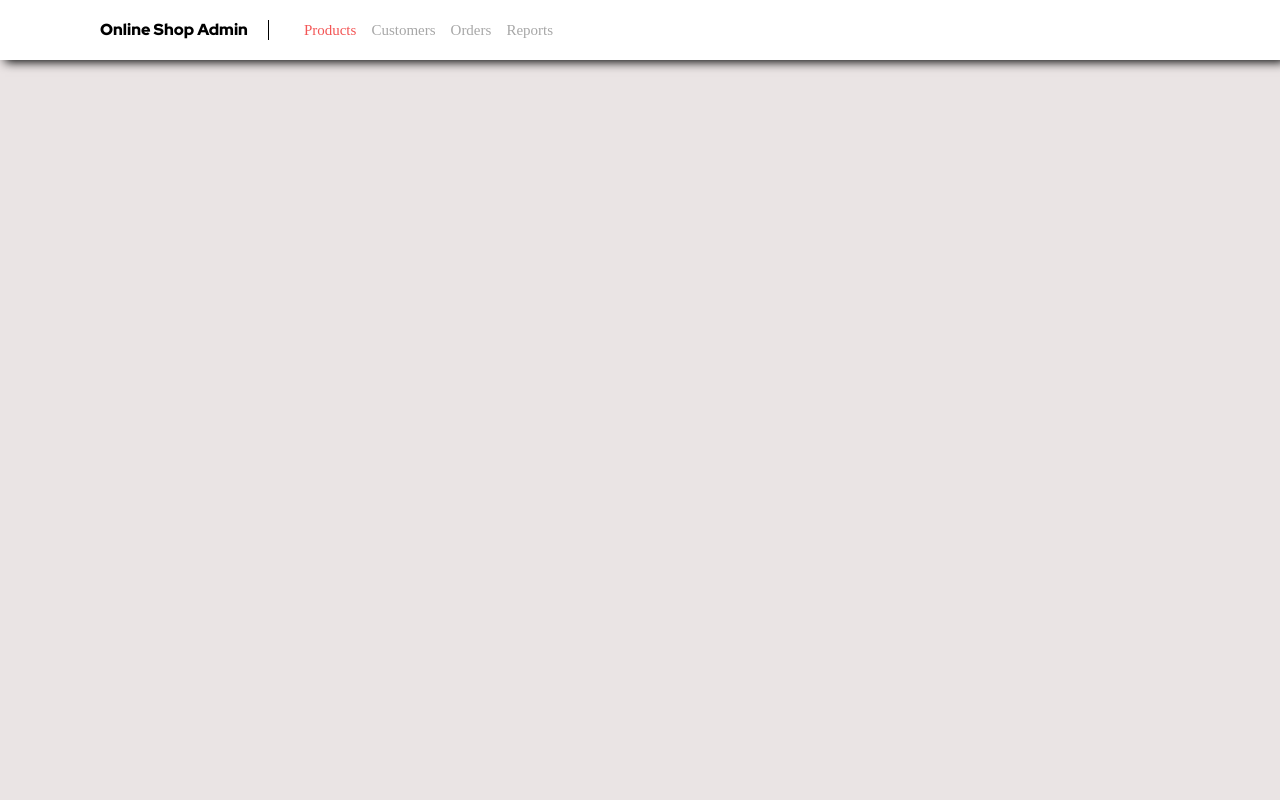
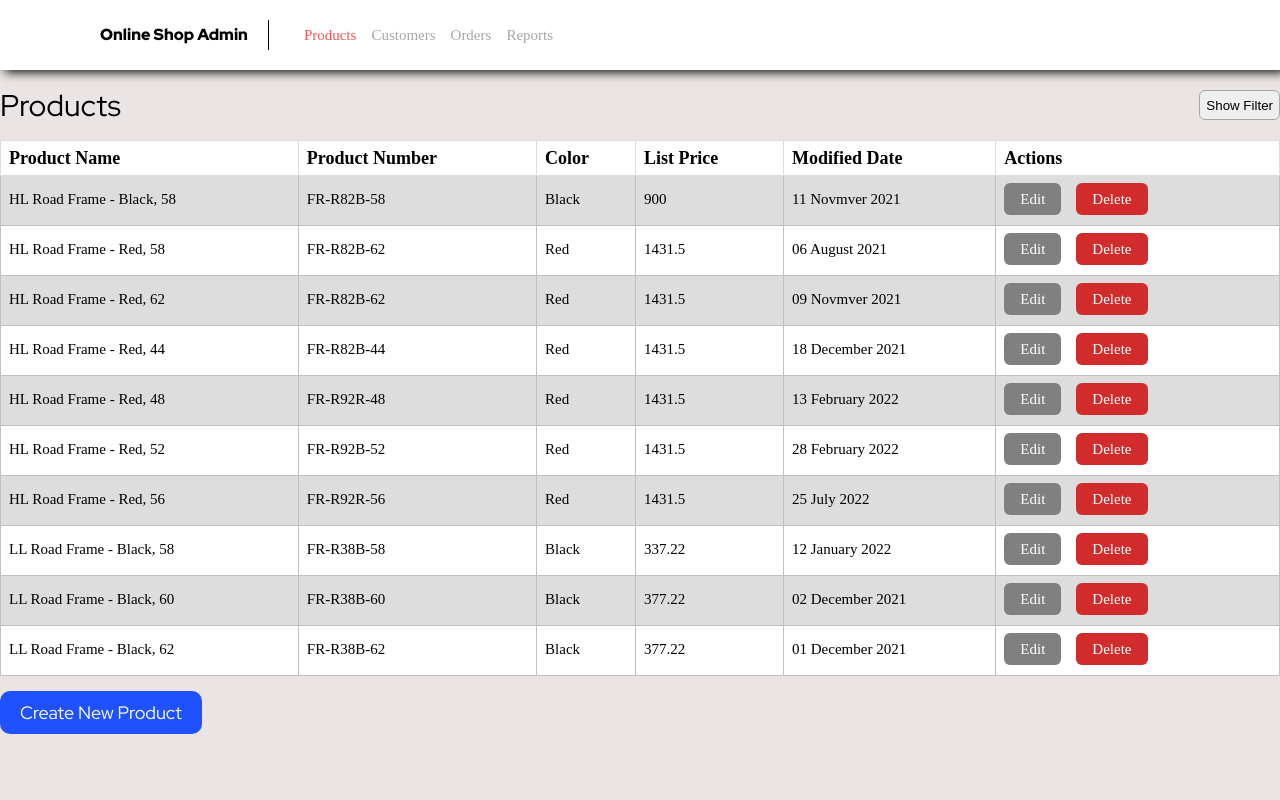
Before and after one commit to Gvanttsa/GITA-final-project, a plain HTML site: page index.html in a window 1280 px wide. Shown: the top 800 px of the page. Drawn offline with Linux system fonts and the light colour scheme.

Commit message:
add table/ form/validation

```diff
--- a/css/style.css
+++ b/css/style.css
@@ -13,7 +13,7 @@ body {
 }
 .line {
     width: 1px;
-    height: 20px;
+    height: 30px;
     background-color: black;
     margin: 0 20px;
 }
@@ -36,6 +36,7 @@ body {
 .active {
     color: rgb(243, 86, 86);
 }
+
 /* other html files */
 .coming-soon {
     width: 300px;
@@ -50,7 +51,7 @@ body {
 .title {
     font-size: 40px;
     font-family: 'Red Hat Display', sans-serif;
-    margin: 50px 0 0 50px;
+    margin: 50px 0 0 65px;
 }
 .back-button{
     margin-left: 100px;
@@ -61,3 +62,148 @@ body {
     justify-content: center;
     align-items: center;
 }
+
+/*Table section */
+.title-filter {
+    display: flex;
+    justify-content: space-between;
+}
+.filter-btn {
+    border-radius: 6px;
+    border: 1px solid rgb(167, 167, 167);
+    height: 30px;
+}
+.table-section {
+    max-width: 1400px;
+    width: 100%;
+    margin: 0 auto;
+    margin-top: 20px;
+}
+.table-title {
+    font-size: 30px;
+    font-weight: 400;
+    font-family: 'Red Hat Display', sans-serif;
+    margin-bottom: 20px;
+}
+th {
+    border: 1px solid #ddd;
+    height: 30px;
+    padding: 8px;
+    text-align: left;
+    font-size: 18px;
+    font-weight: 800;
+}
+td {
+    border: 1px solid rgb(194, 191, 191);
+    padding: 16px 8px;
+    height: 50px;
+    font-size: 15px;
+}
+
+.table {
+    border-collapse: collapse;
+    width: 100%;
+}
+tr:nth-child(odd) {
+    background-color: #ffff;
+}
+tr:nth-child(even) {
+    background-color: #dddd;
+}
+.edit-button {
+    background-color: #808080;
+    border-radius: 6px;
+    color: #fff;
+    margin-right: 15px;
+    padding: 8px 16px;
+}
+.delete-button {
+    background-color: #D22B2B;
+    border-radius: 6px;
+    color: #fff;
+    margin-right: 15px;
+    padding: 8px 16px;
+}
+.new-product {
+    width: 180x;
+    background-color: #1F51FF;
+    padding: 10px 20px;
+    border-radius: 10px;
+    border: none;
+    color: #fff;
+    font-size: 18px;
+    font-family: 'Red Hat Display', sans-serif;
+    margin-top: 15px;
+}
+
+/* form */
+.form-style {
+    max-width: 600px;
+    width: 100%;
+    margin: 0 auto;
+    margin-top: 30px;
+    border-top: 1px solid rgb(186, 180, 180);
+    padding-top: 20px;
+}
+.input-style {
+    margin-left: 70px;
+    max-width: 350px;
+    width: 100%;
+    padding: 5px;
+    outline: none;
+
+}
+.input-wrapper {
+    margin-bottom: 15px;
+}
+.label-style {
+    width: 120px;
+    display: inline-block;
+}
+.buttons-wrapper {
+    text-align: end;
+    max-width: 545px;
+    width: 100%;
+
+}
+
+.save,
+.back-to,
+.cancel {
+    color: #fff;
+    padding: 6px;
+    border: none;
+    border-radius: 5px;
+    cursor: pointer;
+    font-size: 15px;
+
+}
+.save {
+    background-color: 	#228B22;
+}
+.back-to {
+    background-color: #808080;
+    /* display: inline-block; */
+}
+.cancel {
+    background-color: #D22B2B;
+}
+.error-text {
+    color: red;
+    font-style: italic;
+    display: block;
+}
+
+/* footer */
+.footer {
+    margin-top: 500px;
+    border-top: 1px solid rgb(186, 180, 180);
+    padding: 15px 70px;
+}
+.priveacy {
+    color: rgb(37, 122, 150);
+}
+.footer-text {
+    color: rgb(167, 167, 167);
+    font-size: 15x;
+}
--- a/index.html
+++ b/index.html
@@ -39,8 +39,33 @@
         </div>
     </header>
 
+    <section class="table-section">
+        <div class="title-filter">
+            <h2 class="table-title">Products</h2>
+            <button class="filter-btn">Show Filter</button>
+        </div>
+
+        <table class="table" id="table">
+            <tr>
+                <th>Product Name</th>
+                <th>Product Number</th>
+                <th>Color</th>
+                <th>List Price</th>
+                <th>Modified Date</th>
+                <th>Actions</th>
+            </tr>
+        </table>
+
+        <a href="form.html">
+            <button class="new-product" id="new-product">Create New Product</button>
+        </a>
+
+    </section>
 
 
+    <footer class="footer">
+        <p class="footer-text">&copy;2022 - Online Shop Admin - <span class="priveacy">Privacy</span></p>
+    </footer>
     <script src="script.js"></script>
 </body>
 </html>
--- a/script.js
+++ b/script.js
@@ -0,0 +1,121 @@
+//table
+let products = [
+    {
+        name: "HL Road Frame - Black, 58",
+        number: "FR-R82B-58",
+        color: "Black",
+        price: 900.00,
+        date: "11 Novmver 2021"
+    },
+    {
+        name: "HL Road Frame - Red, 58",
+        number: "FR-R82B-62",
+        color: "Red",
+        price: 1431.50,
+        date: "06 August 2021"
+    },
+    {
+        name: "HL Road Frame - Red, 62",
+        number: "FR-R82B-62",
+        color: "Red",
+        price: 1431.50,
+        date: "09 Novmver 2021"
+    },
+    {
+        name: "HL Road Frame - Red, 44",
+        number: "FR-R82B-44",
+        color: "Red",
+        price: 1431.50,
+        date: "18 December 2021"
+    },
+    {
+        name: "HL Road Frame - Red, 48",
+        number: "FR-R92R-48",
+        color: "Red",
+        price: 1431.50,
+        date: "13 February 2022"
+    },
+    {
+        name: "HL Road Frame - Red, 52",
+        number: "FR-R92B-52",
+        color: "Red",
+        price: 1431.50,
+        date: "28 February 2022"
+    },
+    {
+        name: "HL Road Frame - Red, 56",
+        number: "FR-R92R-56",
+        color: "Red",
+        price: 1431.50,
+        date: "25 July 2022"
+    },
+    {
+        name: "LL Road Frame - Black, 58",
+        number: "FR-R38B-58",
+        color: "Black",
+        price: 337.22,
+        date: "12 January 2022"
+    },
+    {
+        name: "LL Road Frame - Black, 60",
+        number: "FR-R38B-60",
+        color: "Black",
+        price: 377.22,
+        date: "02 December 2021"
+    },
+    {
+        name: "LL Road Frame - Black, 62",
+        number: "FR-R38B-62",
+        color: "Black",
+        price: 377.22,
+        date: "01 December 2021"
+    }
+]
+
+function createTable() {
+    let table = document.getElementById("table");
+
+    for(let product of products) {
+        let tr = document.createElement('tr');
+
+        let nameTd = document.createElement('td');
+        nameTd.textContent = product.name;
+
+        let numberTd = document.createElement('td');
+        numberTd.textContent = product.number;
+
+        let colorTd = document.createElement('td');
+        colorTd.textContent = product.color;
+
+        let priceTd = document.createElement('td');
+        priceTd.textContent = product.price;
+
+        let dateTd = document.createElement('td');
+        dateTd.textContent = product.date;
+
+        let editCell = document.createElement('td');
+
+        let buttonEdit = document.createElement('a');
+        buttonEdit.href = "edit.html?name=" + product.name;
+        buttonEdit.textContent = "Edit";
+        buttonEdit.classList.add("edit-button");
+
+        let buttonDelate = document.createElement('a');
+        buttonDelate.href = "delete.html?name" + product.name;
+        buttonDelate.textContent = "Delete";
+        buttonDelate.classList.add("delete-button");
+
+        editCell.appendChild(buttonEdit);
+        editCell.appendChild(buttonDelate);
+
+        tr.appendChild(nameTd);
+        tr.appendChild(numberTd);
+        tr.appendChild(colorTd);
+        tr.appendChild(priceTd);
+        tr.appendChild(dateTd);
+        tr.appendChild(editCell);
+        table.appendChild(tr);
+
+    }
+}
+createTable();
```
Also changed, not shown: form.html (added, +115 -0 lines), form.js (added, +49 -0 lines), delete.html (added), edit.html (added).
